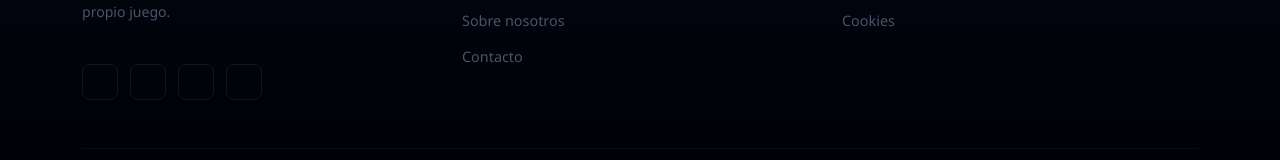
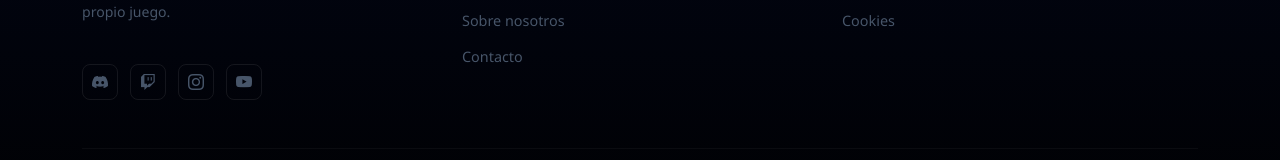
Before and after one commit to Oscar04525/PixelAcademy, an Angular app: page /home in a window 1280 px wide. Shown: the part 1177-1337 px from the top of the page. Built offline with nearby package versions, Linux system fonts and the light colour scheme.

Commit message:
más cambios en el footer

```diff
--- a/src/app/components/footer/footer.component.html
+++ b/src/app/components/footer/footer.component.html
@@ -14,10 +14,10 @@
           Formación especializada en desarrollo de videojuegos. Aprende, crea y publica tu propio juego.
         </p>
         <div class="footer-socials mt-4">
-          <a href="#" class="social-icon"><i class="bi bi-discord"></i></a>
-          <a href="#" class="social-icon"><i class="bi bi-twitch"></i></a>
-          <a href="#" class="social-icon"><i class="bi bi-instagram"></i></a>
-          <a href="#" class="social-icon"><i class="bi bi-youtube"></i></a>
+          <a href="https://discord.com" target="_blank" class="social-icon"><i class="bi bi-discord"></i></a>
+          <a href="https://twitch.tv" target="_blank" class="social-icon"><i class="bi bi-twitch"></i></a>
+          <a href="https://instagram.com" target="_blank" class="social-icon"><i class="bi bi-instagram"></i></a>
+          <a href="https://youtube.com" target="_blank" class="social-icon"><i class="bi bi-youtube"></i></a>
         </div>
       </div>
 
--- a/src/index.html
+++ b/src/index.html
@@ -2,6 +2,7 @@
 <html lang="en">
 <head>
   <link href="https://cdn.jsdelivr.net/npm/bootstrap@5.3.0/dist/css/bootstrap.min.css" rel="stylesheet">
+  <link href="https://cdn.jsdelivr.net/npm/bootstrap-icons@1.11.0/font/bootstrap-icons.css" rel="stylesheet">
   <meta charset="utf-8">
   <title>PixelAcademy</title>
   <base href="/">
```
